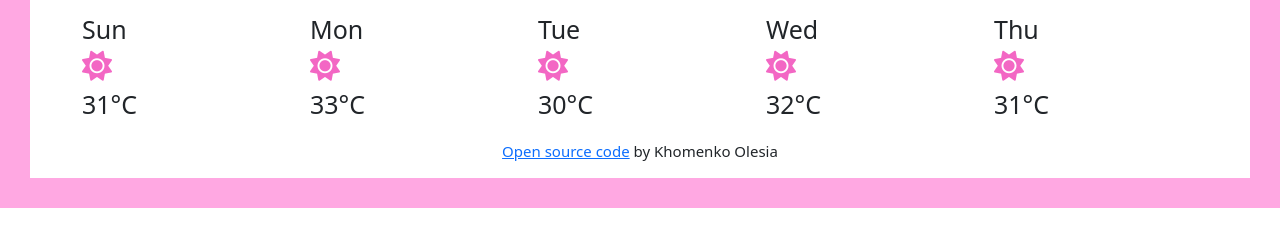
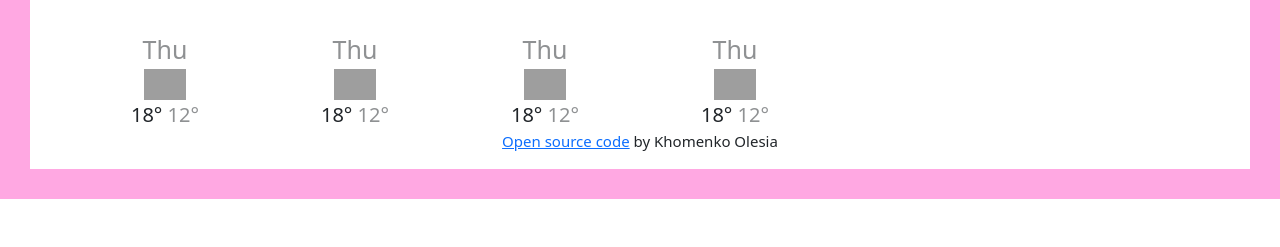
Before and after one commit to intsasha/weather-app-cool, a plain HTML site: page index.html in a window 1280 px wide. Shown: the part 277-524 px from the top of the page. Drawn offline with nearby package versions, Linux system fonts and the light colour scheme; no server answers; grey boxes are pictures that could not be loaded.

Commit message:
Added HTML + Css of forecast

```diff
--- a/index.html
+++ b/index.html
@@ -76,59 +76,8 @@
 
         </div>
       </div>
- <div class="row">
-      <div class="col">
-        <p>
-            Sun
-        </br>
-        <i class="fa-solid fa-sun week-emoji"></i>
-    </br>
-    31°C
-
-        </p>
-        </div>
-        <div class="col">
-        <p>
-            Mon
-        </br>
-        <i class="fa-solid fa-sun week-emoji"></i>
-    </br>
-    33°C
-
-        </p>
-        </div>
-        <div class="col">
-        <p>
-            Tue
-        </br>
-        <i class="fa-solid fa-sun week-emoji"></i>
-    </br>
-    30°C
-
-        </p>
-        </div>
-        <div class="col">
-        <p>
-            Wed
-        </br>
-        <i class="fa-solid fa-sun week-emoji"></i>
-    </br>
-    32°C
-
-        </p>
-        </div>
-        <div class="col">
-        <p>
-            Thu
-        </br>
-        <i class="fa-solid fa-sun week-emoji"></i>
-    </br>
-    31°C
-
-        </p>
-        </div>
-        </div>
-    </div>
+      <div class="forecast" id="forecast">
+      </div>
     <div>
       <p class="open-source-code">
         <a href="https://github.com/intsasha/weather-app-cool" >Open source code</a> by Khomenko Olesia
--- a/script.js
+++ b/script.js
@@ -82,6 +82,30 @@ function convertToCelsius(event) {
   temperatureValue.innerHTML = Math.round(celsiusTemp);
 }
 
+function displayForecast() {
+  let forecastElement = document.querySelector("#forecast");
+  let forecastHTML = `<div class="row">`;
+  let days = ["Thu", "Fri", "Sat", "Sun"];
+  days.forEach(function (day) {
+    forecastHTML =
+      forecastHTML +
+      `
+       <div class="col-2">
+       <div class="weather-forecast-date">Thu</div>
+        <img  src="http://openweathermap.org/img/wn/50d@2x.png"
+                  alt=""
+                  width="42"
+                />
+                <div class="weather-forecast-temperatures">
+                  <span class="weather-forecast-temperature-max"> 18° </span>
+                  <span class="weather-forecast-temperature-min"> 12° </span>
+                </div>
+        </div>`;
+  });
+  forecastHTML = forecastHTML + `</div>`;
+  forecastElement.innerHTML = forecastHTML;
+}
+
 let fahrenheitLink = document.querySelector("#fahrenheit-link");
 fahrenheitLink.addEventListener("click", convertToFahrenheit);
 
@@ -96,3 +120,5 @@ let currentLocationButton = document.querySelector("#current-button");
 currentLocationButton.addEventListener("click", getCurrentLocation);
 
 let iconElement = document.querySelector("#icon");
+
+displayForecast();
--- a/style.css
+++ b/style.css
@@ -81,3 +81,19 @@ p {
 .active.hover {
   text-decoration: none;
 }
+.forecast {
+  margin-top: 20px;
+  text-align: center;
+}
+.weather-forecast-date {
+  font-size: 25px;
+  opacity: 0.5;
+}
+
+.weather-forecast-temperature-min {
+  opacity: 0.5;
+}
+
+.weather-forecast-temperatures {
+  font-size: 20px;
+}
```
